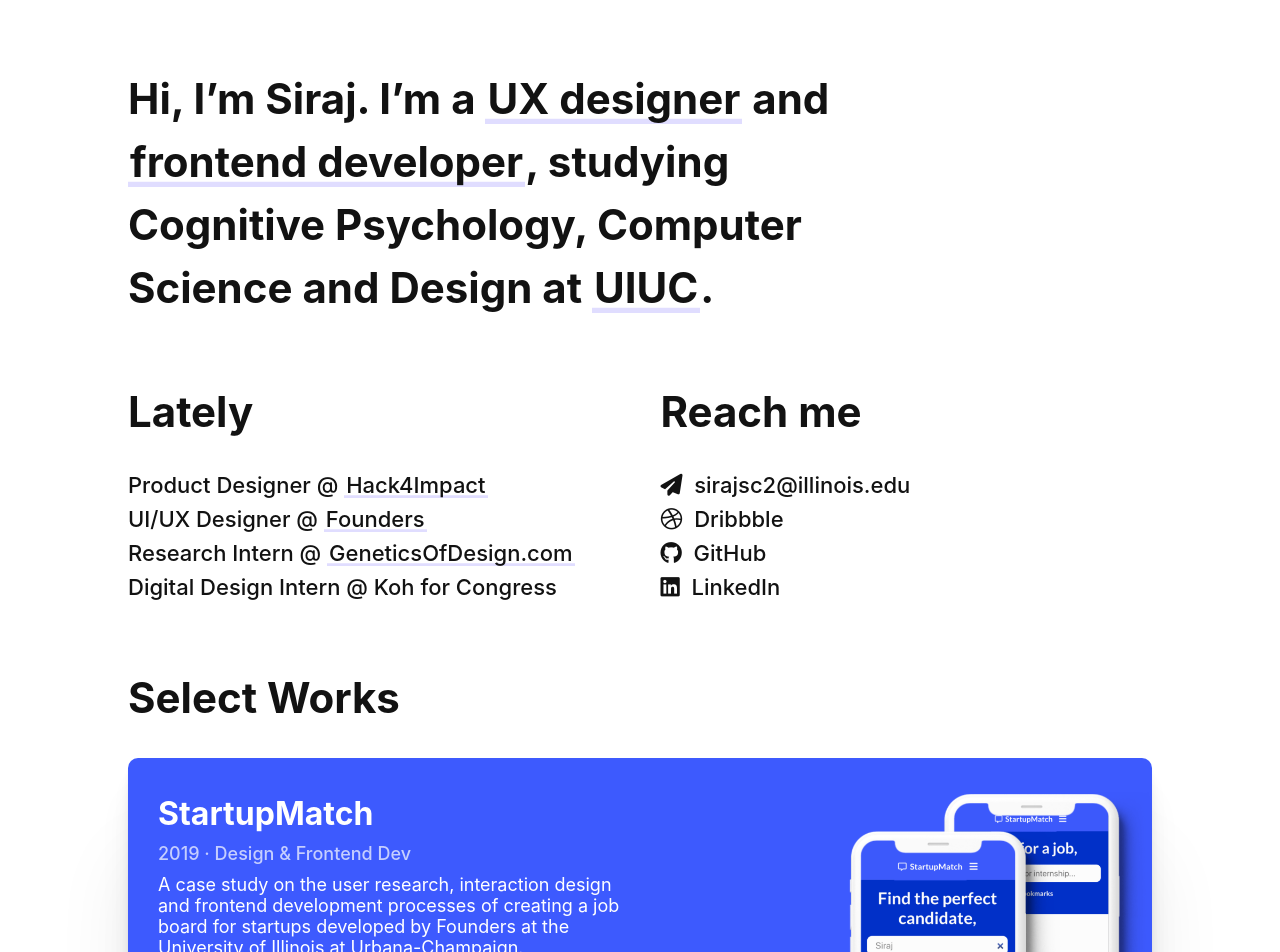
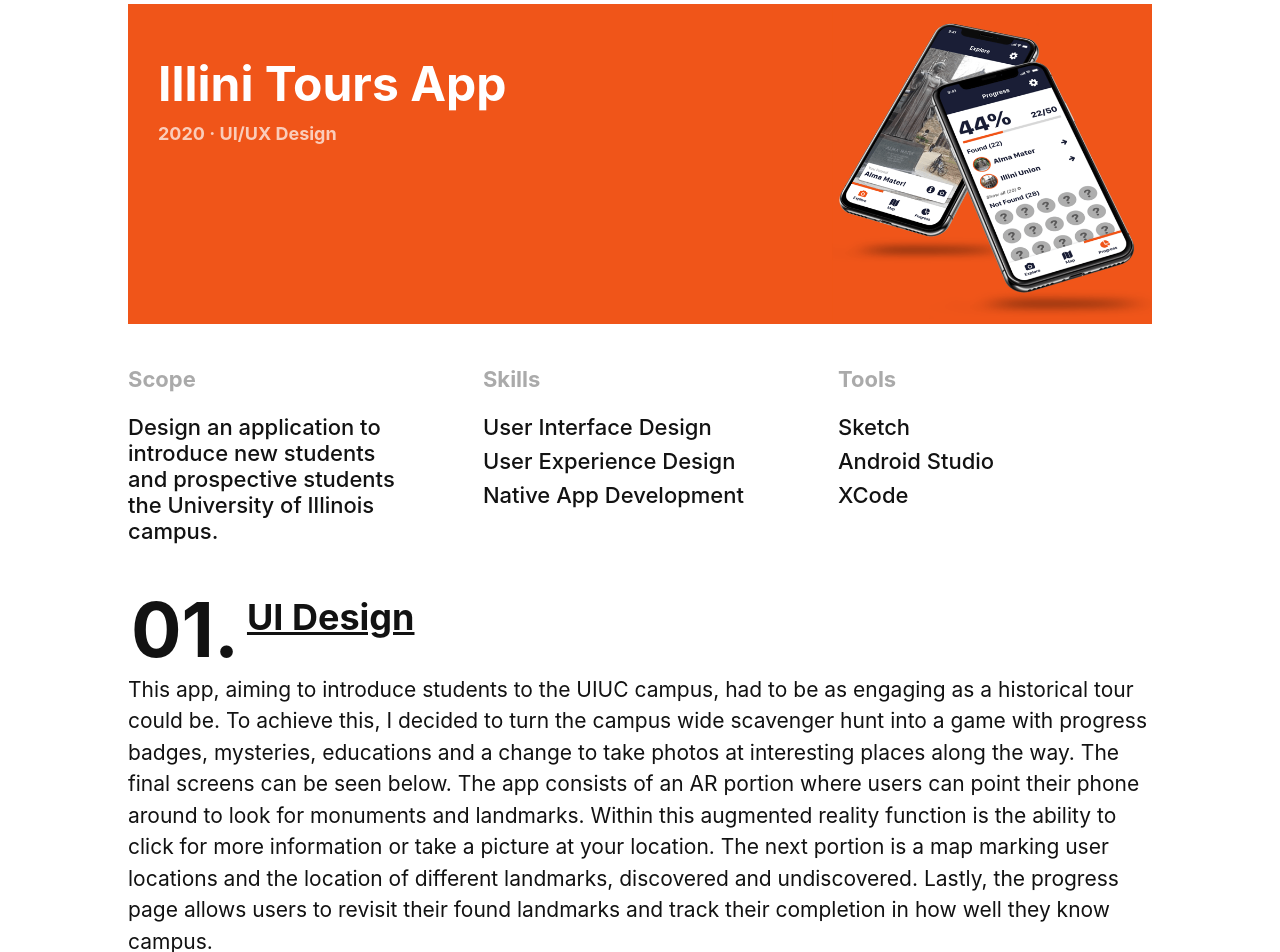
Before and after one commit to SirajChokshi/old-portfolio, a React (Create React App) app: page /work/illinitours in a window 1280 px wide. Before the commit this address led to /. Shown: the part 140-1092 px from the top of the page. Built offline with nearby package versions, Linux system fonts and the light colour scheme; the HTML template or start-up script is replaced by a standard one.

Commit message:
add illini tours

```diff
--- a/src/App.js
+++ b/src/App.js
@@ -17,6 +17,7 @@
 import Footer from './components/Footer';
 import CatchError from "./views/CatchError";
 import StartupMatch from "./views/StartupMatch";
+import IlliniTours from "./views/IlliniTours";
 
 function App() {
   return (
@@ -39,6 +40,9 @@
             <Route exact={true} path='/work/finance' render={() => (
                 <Finance />
             )}/>
+            <Route exact={true} path='/work/illinitours' render={() => (
+                <IlliniTours />
+            )}/>
             <Route exact={true} path='/work/music' render={() => (
                 <Music />
             )}/>
--- a/src/css/main.css
+++ b/src/css/main.css
@@ -342,6 +342,19 @@
     background-color: #FFFFFF;
 }
 
+section.project-card#illinitours {
+    background-color: #F05519;
+    background-image: url("/images/it-1.png");
+    background-position: bottom right;
+    background-size: contain;
+    background-repeat: no-repeat;
+}
+
+section.project-card#illinitours a.button {
+    color: #F05519;
+    background-color: #FFFFFF;
+}
+
 @media only screen and (max-width: 925px) {
 
     #startupmatch .info {
@@ -359,6 +372,11 @@
     #music .info {
         background-color: rgba(64, 184, 178, 0.90);
     }
+
+    #illinitours .info {
+        background-color: rgba(240, 85, 25, 0.89);
+    }
+
 }
 
 section.project-header-card {
--- a/src/views/Home.js
+++ b/src/views/Home.js
@@ -46,6 +46,13 @@
                 <h2 id="work-header">Select Works</h2>
                 <article>
                     <ProjectCard
+                        projectID="illinitours"
+                        projectName="Illini Tours"
+                        projectYear="2020"
+                        projectCategory={"UI/UX Design"}
+                        projectDesc="An application built to introduce new and prospective students to the UIUC campus."
+                    />
+                    <ProjectCard
                         projectID="startupmatch"
                         projectName="StartupMatch"
                         projectYear="2019"
@@ -62,14 +69,6 @@
                         projectDesc="Detail-orientated and user-focused splash screen for an iOS file viewer with
                                     light and dark theme versions."
                     />
-                    <ProjectCard
-                        projectID="finance"
-                        projectName="Finance UX"
-                        projectYear="2018"
-                        projectCategory={"UI/UX Design"}
-                        projectDesc="A concept for a financial app design combining a transaction management system, stock
-                                     portfolio and card database."
-                    />
 
                     <Link to="/work" id="view-more">View All</Link>
                 </article>
--- /dev/null
+++ b/src/views/IlliniTours.js
@@ -0,0 +1,85 @@
+import React, { Component } from 'react';
+
+import '../css/case.css';
+
+const styleTemp = {
+    backgroundColor: "#F05519",
+    backgroundImage: "url(\"/images/it-1.png\")",
+};
+
+export default class IlliniTours extends Component {
+    state = {
+
+    };
+
+    componentDidMount() {
+        document.title = "Siraj Chokshi - Finance UX";
+        window.scrollTo(0, 0);
+    }
+
+    render () {
+        return (
+            <main>
+                <section className="project-header-card mobile" style={styleTemp} />
+                <div className="info mobile">
+                    <h2>Illini Tours App</h2>
+                    <h3>2020 &middot; UI/UX Design</h3>
+                </div>
+                <section className="project-header-card" style={styleTemp}>
+                    <div className="info">
+                        <h2>Illini Tours App</h2>
+                        <h3>2020 &middot; UI/UX Design</h3>
+                    </div>
+                </section>
+                <article className="row" id="sub-header">
+                    <section className="columns four">
+                        <h3>Scope</h3>
+                        <ul>
+                            <li style={{width: "90%"}}>Design an application to introduce new students and prospective
+                                students the University of Illinois campus.
+                            </li>
+                        </ul>
+                    </section>
+                    <section className="columns four">
+                        <h3>Skills</h3>
+                        <ul>
+                            <li>User Interface Design</li>
+                            <li>User Experience Design</li>
+                            <li>Native App Development</li>
+                        </ul>
+                    </section>
+                    <section className="columns four">
+                        <h3>Tools</h3>
+                        <ul>
+                            <li>Sketch</li>
+                            <li>Android Studio</li>
+                            <li>XCode</li>
+                        </ul>
+                    </section>
+                </article>
+
+                <article className="case">
+                    <h2><span>01.</span> UI Design</h2>
+                    <p>
+                        This app, aiming to introduce students to the UIUC campus, had to be as engaging as a
+                        historical tour could be. To achieve this, I decided to turn the campus wide scavenger
+                        hunt into a game with progress badges, mysteries, educations and a change to take photos
+                        at interesting places along the way. The final screens can be seen below. The app consists of
+                        an AR portion where users can point their phone around to look for monuments and landmarks. Within this
+                        augmented reality function is the ability to click for more information or take a picture at your location.
+                        The next portion is a map marking user locations and the location of different landmarks, discovered and undiscovered.
+                        Lastly, the progress page allows users to revisit their found landmarks and track their completion in
+                        how well they know campus.
+                    </p>
+                    <div className="twelve columns">
+                        <img loading="lazy" src="/images/it-2.png" alt="Illini Tours Screens" />
+                    </div>
+                    <h2><span>02.</span> Development</h2>
+                    <p>
+                        This application is currently in development for both iOS and Android, natively, using Android Studio/Java and XCode/Swift.
+                    </p>
+                </article>
+            </main>
+        )
+    }
+}
--- a/src/views/Work.js
+++ b/src/views/Work.js
@@ -16,6 +16,13 @@
             <>
                 <h2 id="work-header">Select Works</h2>
                 <article>
+                    <ProjectCard
+                        projectID="illinitours"
+                        projectName="Illini Tours"
+                        projectYear="2020"
+                        projectCategory={"UI/UX Design"}
+                        projectDesc="An application built to introduce new and prospective students to the UIUC campus."
+                    />
                     <ProjectCard
                         projectID="startupmatch"
                         projectName="StartupMatch"
```
Also changed, not shown: public/images/it-1.png (added), public/images/it-2.png (added).
